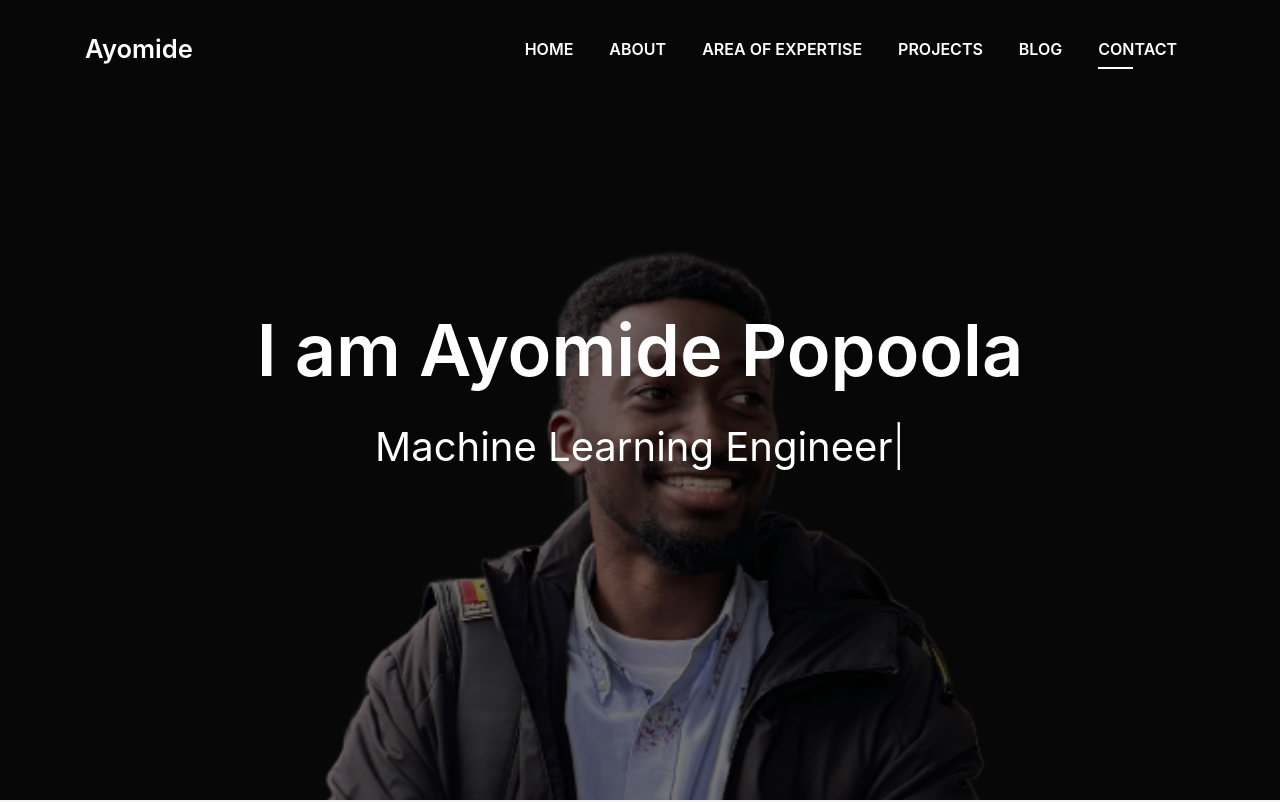
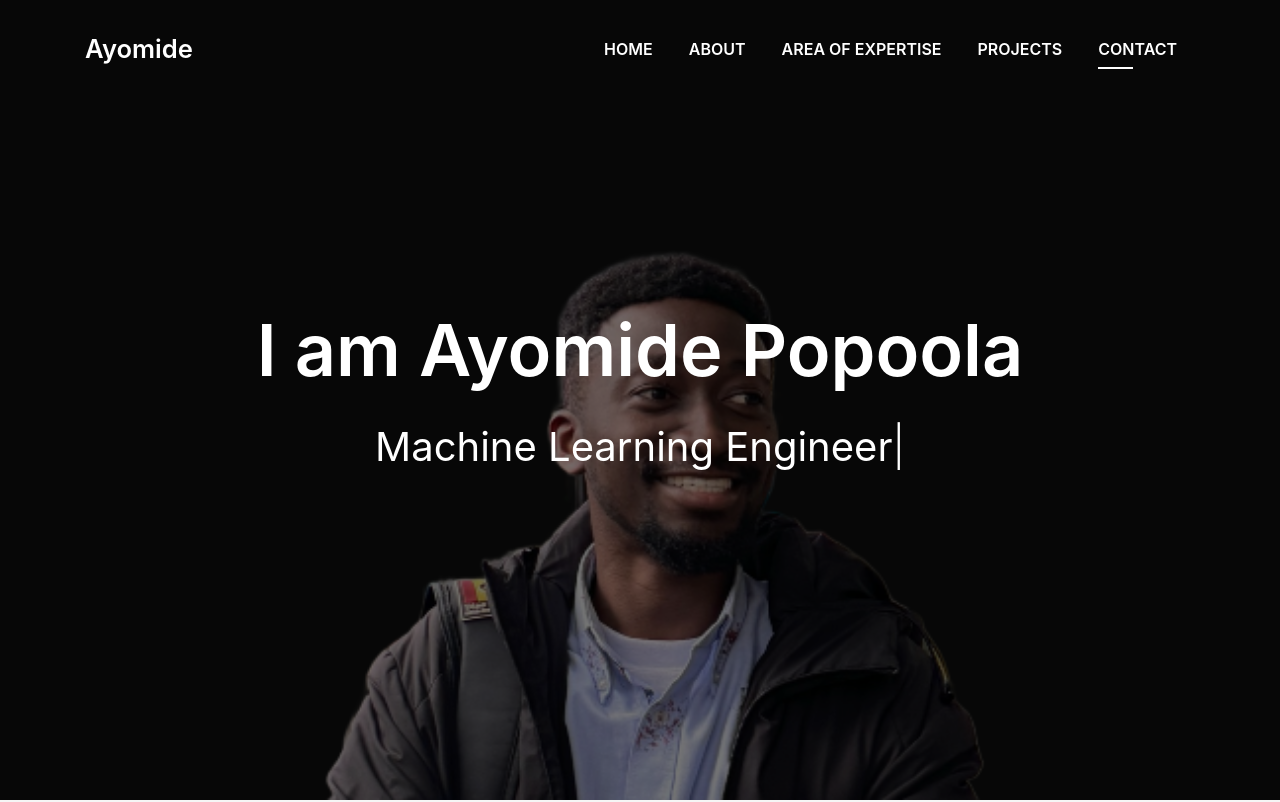
Before and after one commit to peteray-dev/Portfolio_DS, a plain HTML site: page index.html in a window 1280 px wide. Shown: the top 802 px of the page. Drawn offline with Linux system fonts and the light colour scheme; files whose address does not match are found by name.

Commit message:
nav link corrected

```diff
--- a/index.html
+++ b/index.html
@@ -53,9 +53,6 @@
           </li>
           <li class="nav-item">
             <a class="nav-link js-scroll" href="#work">Projects</a>
-          </li>
-          <li class="nav-item">
-            <a class="nav-link js-scroll" href="#blog">Blog</a>
           </li>
           <li class="nav-item">
             <a class="nav-link js-scroll" href="#contact">Contact</a>
```
